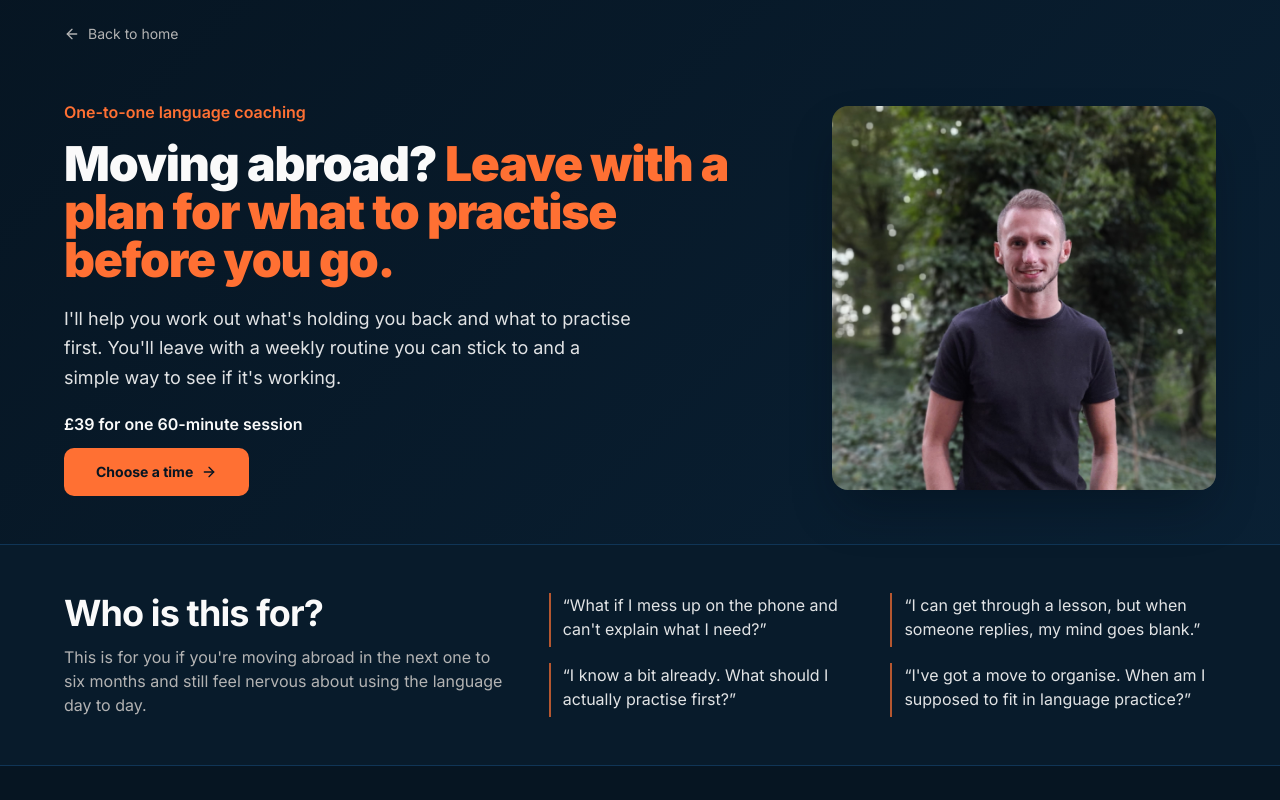
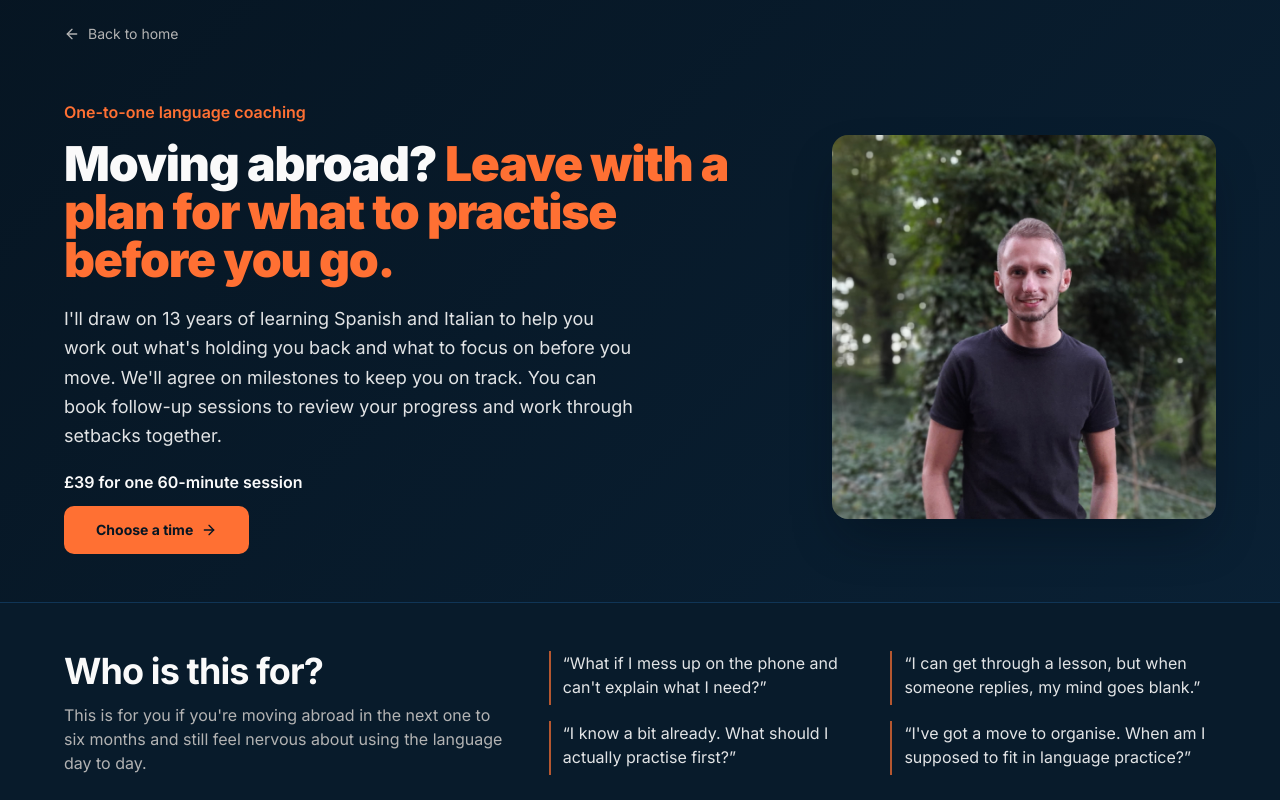
Before and after one commit to hutchy9999/jameshutchinsonlanguages, a React (Vite) app: page /coaching in a window 1280 px wide. Shown: the top 800 px of the page. Built offline with nearby package versions, Linux system fonts and the light colour scheme; the HTML template or start-up script is replaced by a standard one.

Commit message:
Lead with coaching experience, guidance and accountability

```diff
--- a/src/pages/Coaching.tsx
+++ b/src/pages/Coaching.tsx
@@ -84,7 +84,7 @@ const Coaching = () => {
                 Moving abroad? <span className="mt-1 block text-primary sm:mt-0 sm:inline">Leave with a plan for what to practise before you go.</span>
               </h1>
               <p className="mt-6 max-w-xl text-pretty text-lg leading-relaxed text-foreground/90 sm:mt-5">
-                I'll help you work out what's holding you back and what to practise first. You'll leave with a weekly routine you can stick to and a simple way to see if it's working.
+                I'll draw on 13 years of learning Spanish and Italian to help you work out what's holding you back and what to focus on before you move. We'll agree on milestones to keep you on track. You can book follow-up sessions to review your progress and work through setbacks together.
               </p>
               <div className="mt-7 space-y-4 sm:mt-5 sm:space-y-3">
                 <p className="text-lg font-semibold sm:text-base">£39 for one 60-minute session</p>
```
